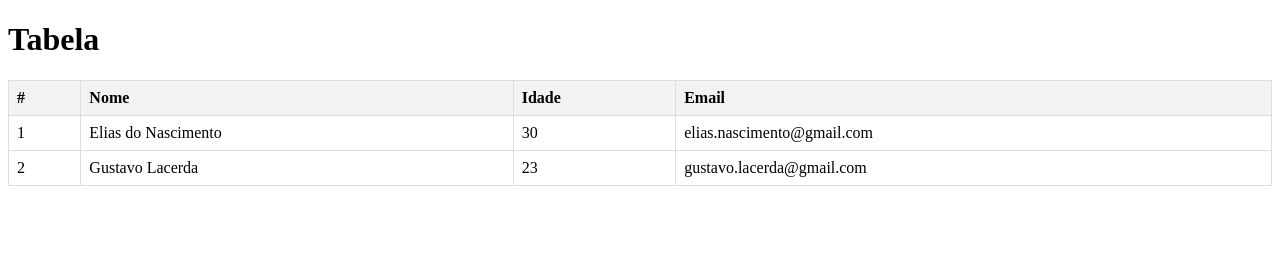
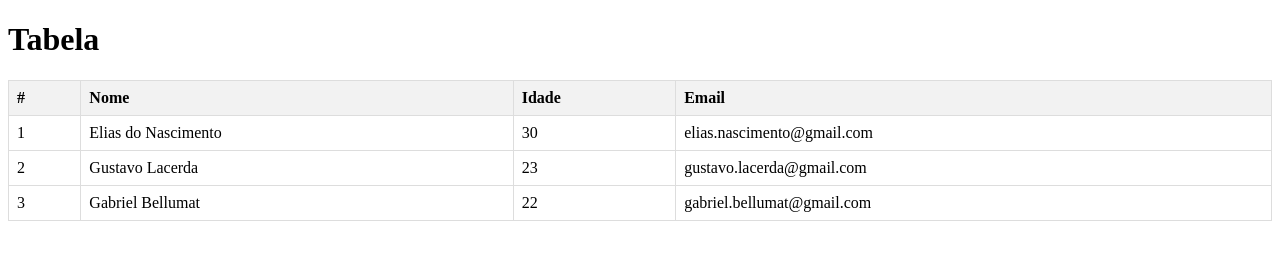
Before and after one commit to elgabsz/atividadev3, a plain HTML site: page index.html in a window 1280 px wide. Drawn offline with Linux system fonts and the light colour scheme.

Commit message:
Adicionando dados da terceira pessoa

```diff
--- a/index.html
+++ b/index.html
@@ -44,6 +44,12 @@
             <td>23</td>
             <td>gustavo.lacerda@gmail.com</td>
         </tr>
+        <tr>
+            <td>3</td>
+            <td>Gabriel Bellumat</td>
+            <td>22</td>
+            <td>gabriel.bellumat@gmail.com</td>
+        </tr>
     </table>
 </body>
 </html>
```
